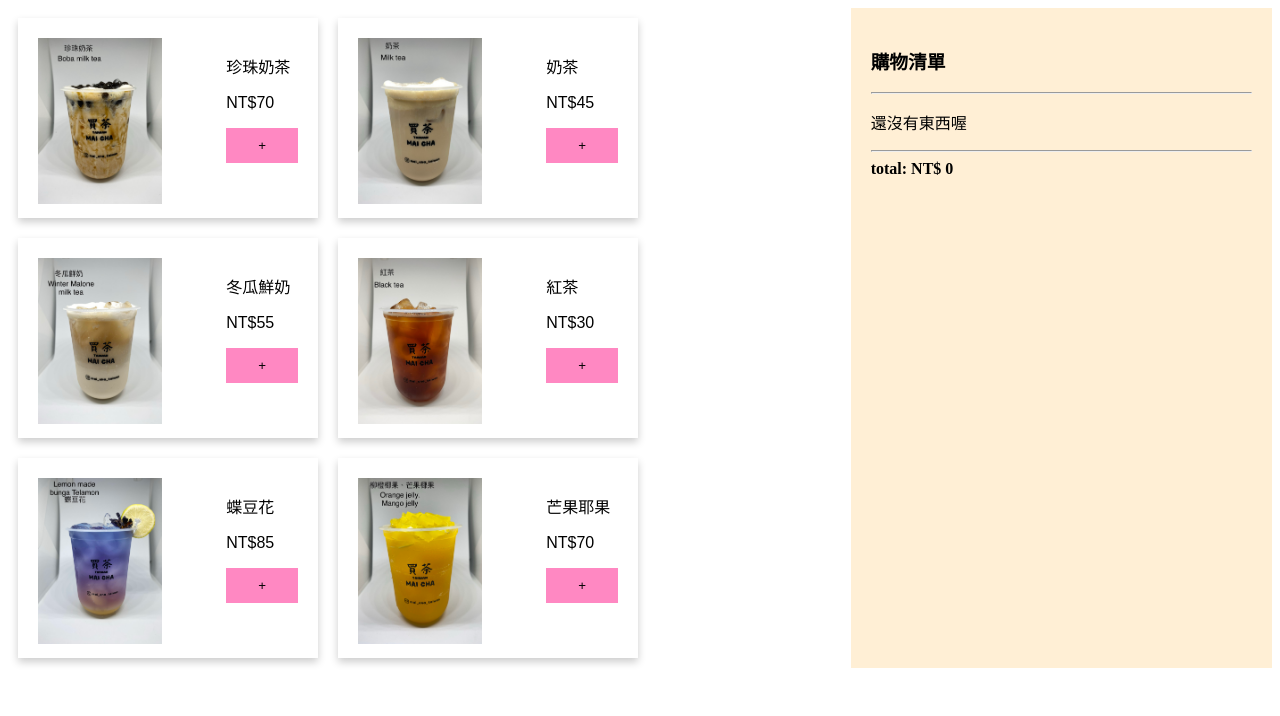
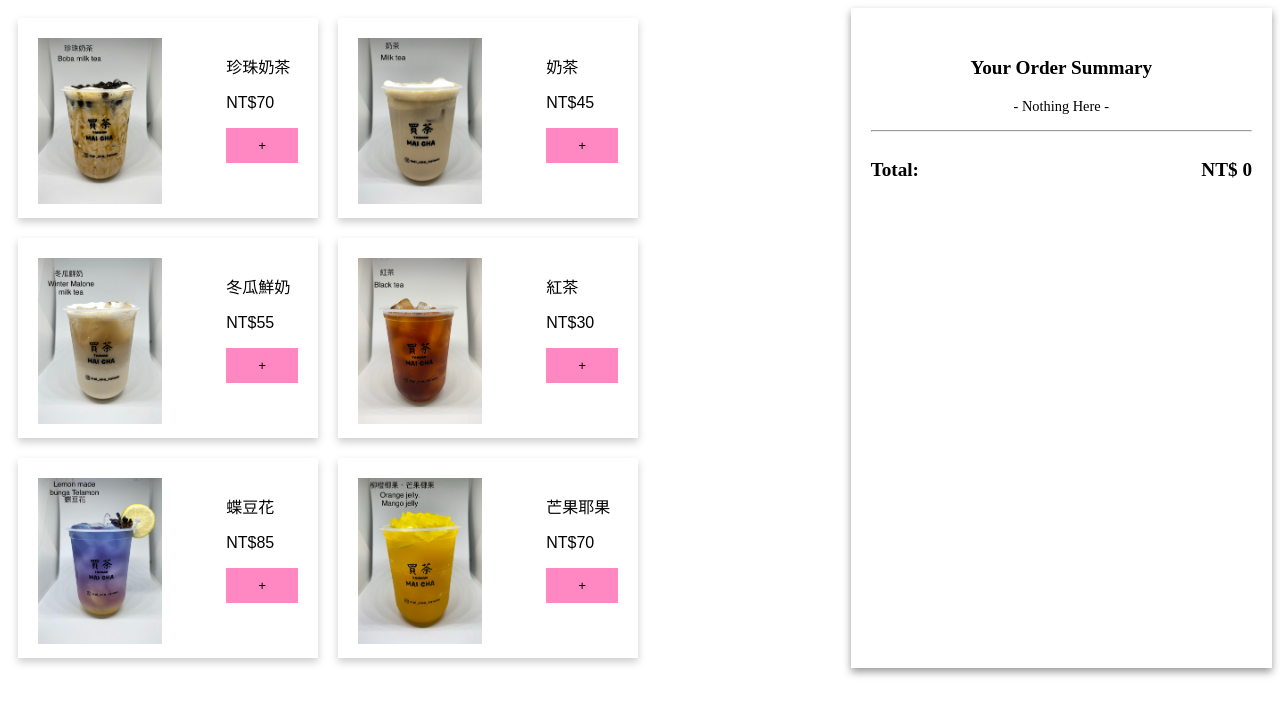
Before and after one commit to EnyoYaTing/-React-Shopping-Cart, a React app: page / in a window 1280 px wide. Built offline with nearby package versions, Linux system fonts and the light colour scheme.

Commit message:
shoppint cart css adjust

```diff
--- a/src/App.css
+++ b/src/App.css
@@ -17,6 +17,13 @@
   .col-10 {width: 83.33%;}
   .col-11 {width: 91.66%;}
   .col-12 {width: 100%;}
+}
+
+hr .line {
+  border: 0;
+  height: 0;
+  border-top: 1px solid rgba(0,0,0,0.1);
+  border-bottom: 1px solid rgba(255,255,255,0.3);
 }
 
 /*********************
@@ -64,14 +71,6 @@
   display: block;
 }
 
-
-
-hr .line {
-  border: 0;
-  height: 0;
-  border-top: 1px solid rgba(0,0,0,0.1);
-  border-bottom: 1px solid rgba(255,255,255,0.3);
-}
 
 .main-container {
   display: grid;
@@ -132,15 +131,61 @@ hr .line {
   text-align: center;
 }
 
+/*********************
+ *   Shopping Card   *
+ *********************/
+.shoppingCart {
+  box-shadow: 0 4px 8px 0 rgba(0, 0, 0, 0.4);
+  background-color: white;
+  padding: 30px 20px 20px 20px;
+}
 
+.cart-title {
+  text-align: center;
 
-/* 購物車 */
-.shoppingCart {
-  background-color:papayawhip;
-  padding: 20px;
+}
+
+p.thick {
+  font-weight: bold;
+  font-size: 120%;
+}
+
+p.light {
+  font-weight: lighter;
+  font-size: 90%;
+}
+
+.shoppingCart .left {
+  text-align: left;
+  float: left;
+}
+
+.shoppingCart .right {
+  text-align: right;
+  float: right;
 }
 
 .cart-grid {
   display: grid;
-  grid-template-columns: 0.2fr 0.1fr 0.1fr  0.1fr ;
+  /* grid-template-columns: auto auto auto auto auto; */
+  grid-template-columns: auto auto auto;
 }
+
+.inline {
+  display: grid;
+  grid-template-columns: auto auto auto;
+  text-align: center;
+}
+
+.inline button {
+  background-color: #FF88C2;
+  border: none;
+  text-align: center;
+  margin: 10px 10px 10px 10px;
+  border-radius: 4px;
+  /* padding: 5px 5px; */
+}
+
+.inline button:hover {
+  background-color: #FF0088;
+}
--- a/src/components/ShoppingCart.js
+++ b/src/components/ShoppingCart.js
@@ -5,12 +5,17 @@ function ShoppingCart(props) {
   if (LEN === 0) {
     return (
       <div className="shoppingCart">
-        <h3> 購物清單 </h3>
-        <hr />
-        <p> 還沒有東西喔 </p>
-        <hr />
-        <strong> total: </strong>
-        <strong> NT$ 0 </strong>
+        <div className="cart-title">
+          <p className="thick"> Your Order Summary </p>
+          <p className="light"> - Nothing Here - </p>
+          <hr />
+        </div>
+        <div className="left">
+          <p className="thick"> Total: </p>
+        </div>
+        <div className="right">
+          <p className="thick"> NT$ 0 </p>
+        </div>
       </div>
     );
   } else {
@@ -19,16 +24,17 @@ function ShoppingCart(props) {
         return (
           <div key={id}>
             <div className="cart-grid">
-              <div>
-                <strong> {item} </strong> <p> id: {id}</p>
-              </div>
-              <button > - </button>
-              <p> {num} </p>
-              <button> + </button>
+                <p className="left"> {item} </p>
+                <div className="inline">
+                  <button> - </button>
+                  <p> {num} </p>
+                  <button> + </button>
+                </div>
+                <p className="right"> NT$ {price} </p>
+
               {/* <button onClick={props.addMoreItem(id)}> + </button>  */}
             </div>
             <div>
-              <p> 價格： {price} </p>
               <p> 冰量：{ice} </p>
               <p> 甜度： {sugar} </p>
               <p> 加料： {ingredient} </p>
@@ -40,10 +46,17 @@ function ShoppingCart(props) {
 
       return (
         <div className="shoppingCart">
-          <h3> 購物清單 </h3>
+          <div className="cart-title">
+            <p className="thick"> Your Order Summary </p>
+            <hr className=""/>
+          </div>
           {cart}
-          <strong> total: </strong>
-          <strong> NT$ {props.totalPrice} </strong>
+          <div className="left">
+            <p className="thick"> Total: </p>
+          </div>
+          <div className="right">
+            <p className="thick"> NT$ 0 </p>
+          </div>
         </div>
       );
   }
```
